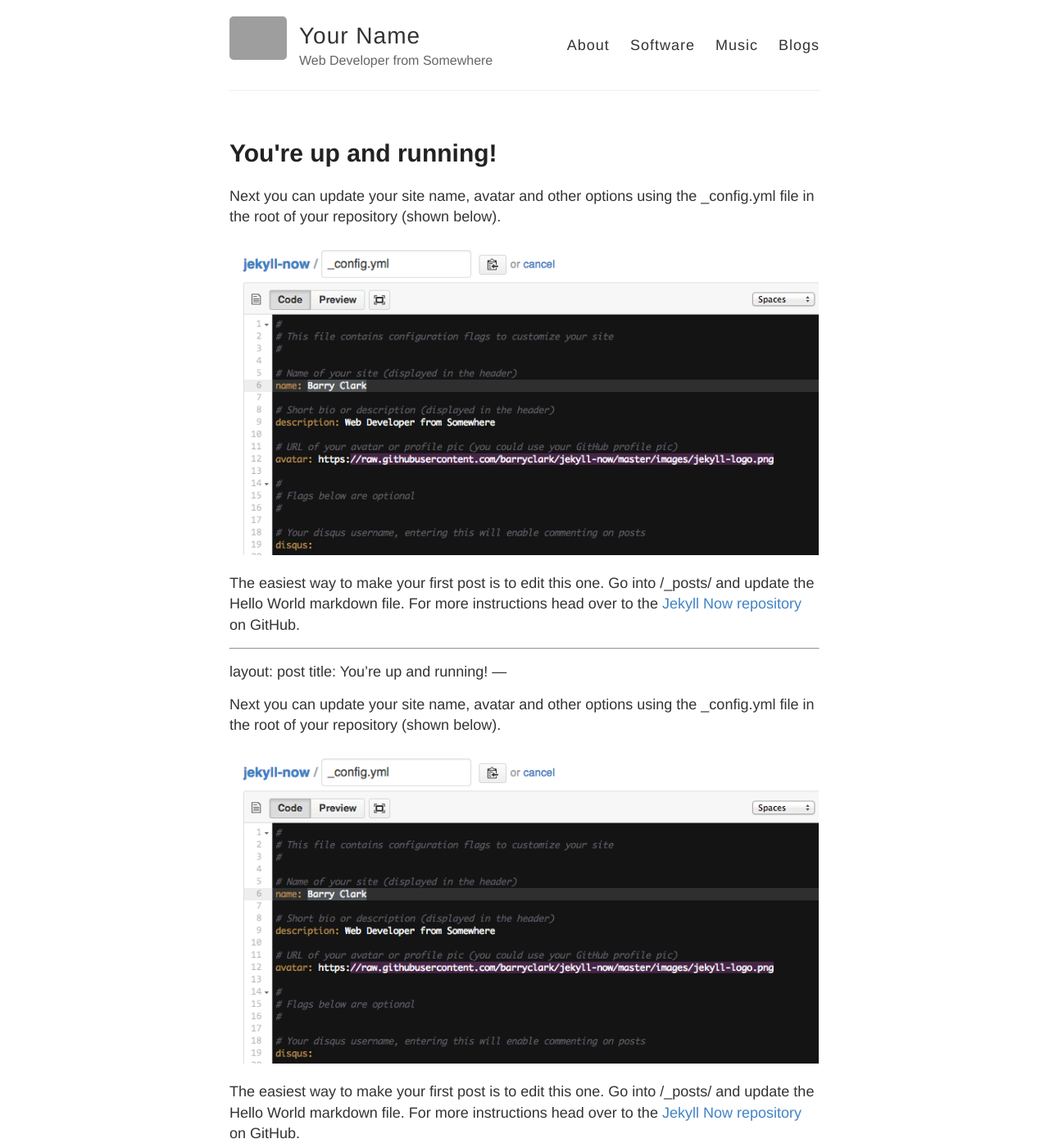
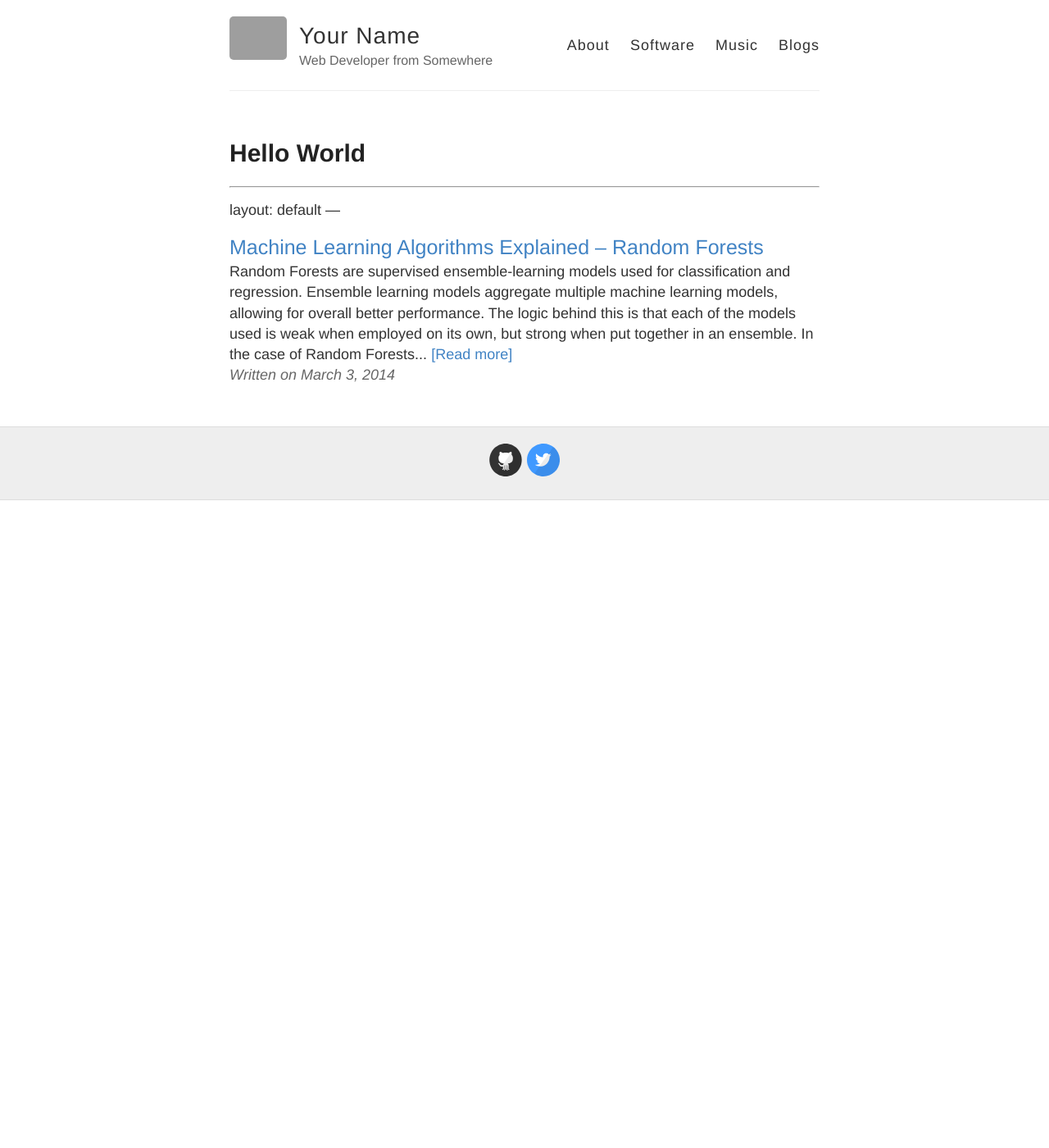
Before and after one commit to sebasgverde/sebasgverde.github.io, a Jekyll site: the page built from _posts/2014-3-3-Hello-World.md, in a window 1280 px wide and 1400 px high. Shown: the whole window at 82% size. Built offline with Jekyll 4.4.1, drawn with Linux system fonts in a browser that asks for light colours; our own code applies the rules of GitHub Pages for plain Markdown files; grey boxes are pictures that could not be loaded.

Commit message:
Update 2014-3-3-Hello-World.md

```diff
--- a/_posts/2014-3-3-Hello-World.md
+++ b/_posts/2014-3-3-Hello-World.md
@@ -1,3 +1,4 @@
+<!---
 ---
 layout: post
 title: You're up and running!
@@ -8,14 +9,14 @@ Next you can update your site name, avatar and other options using the _config.y
 ![_config.yml]({{ site.baseurl }}/images/config.png)
 
 The easiest way to make your first post is to edit this one. Go into /_posts/ and update the Hello World markdown file. For more instructions head over to the [Jekyll Now repository](https://github.com/barryclark/jekyll-now) on GitHub.
+-->
 
 ---
-layout: post
-title: You're up and running!
+layout: default
 ---
-
-Next you can update your site name, avatar and other options using the _config.yml file in the root of your repository (shown below).
-
-![_config.yml]({{ site.baseurl }}/images/config.png)
-
-The easiest way to make your first post is to edit this one. Go into /_posts/ and update the Hello World markdown file. For more instructions head over to the [Jekyll Now repository](https://github.com/barryclark/jekyll-now) on GitHub.
+<div class="pub">
+<a href='http://blog.easysol.net/machine-learning-algorithms-2/' target="_blank"  style="font-size: 25px; text-decoration: none">Machine Learning Algorithms Explained – Random Forests</a>
+<br/>
+Random Forests are supervised ensemble-learning models used for classification and regression. Ensemble learning models aggregate multiple machine learning models, allowing for overall better performance. The logic behind this is that each of the models used is weak when employed on its own, but strong when put together in an ensemble. In the case of Random Forests...
+<a href='http://blog.easysol.net/machine-learning-algorithms-2/' target="_blank">[Read more]</a>
+</div>
```
